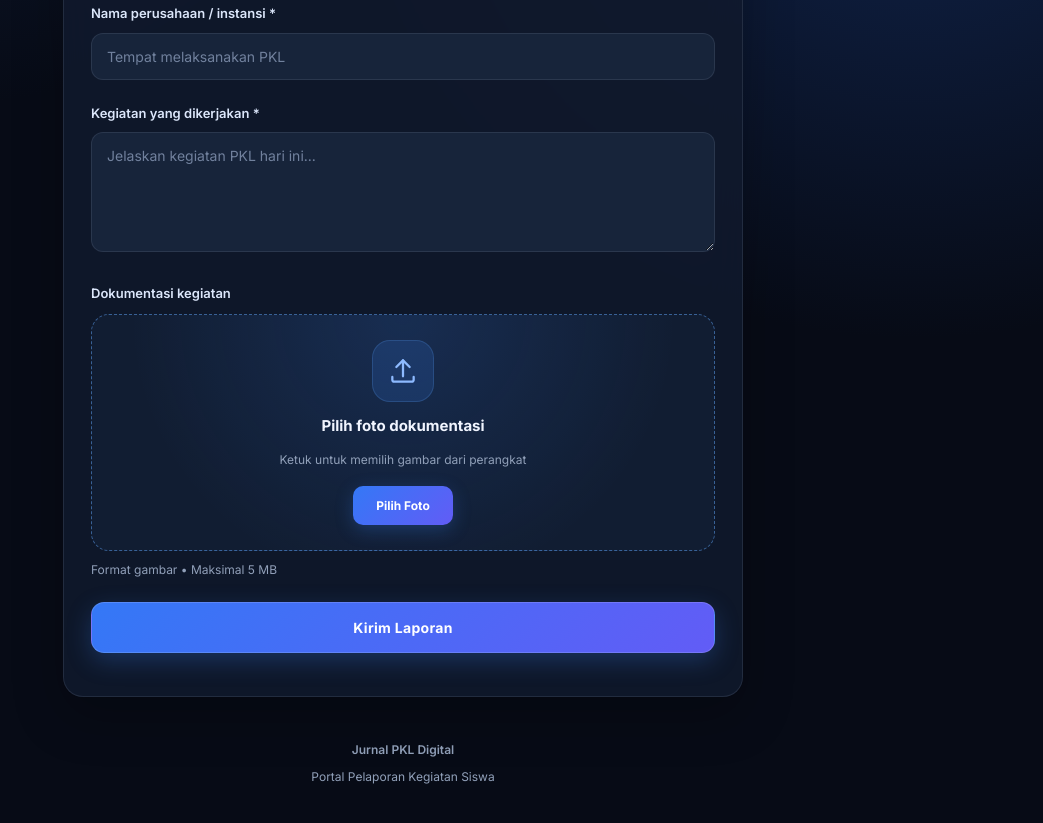
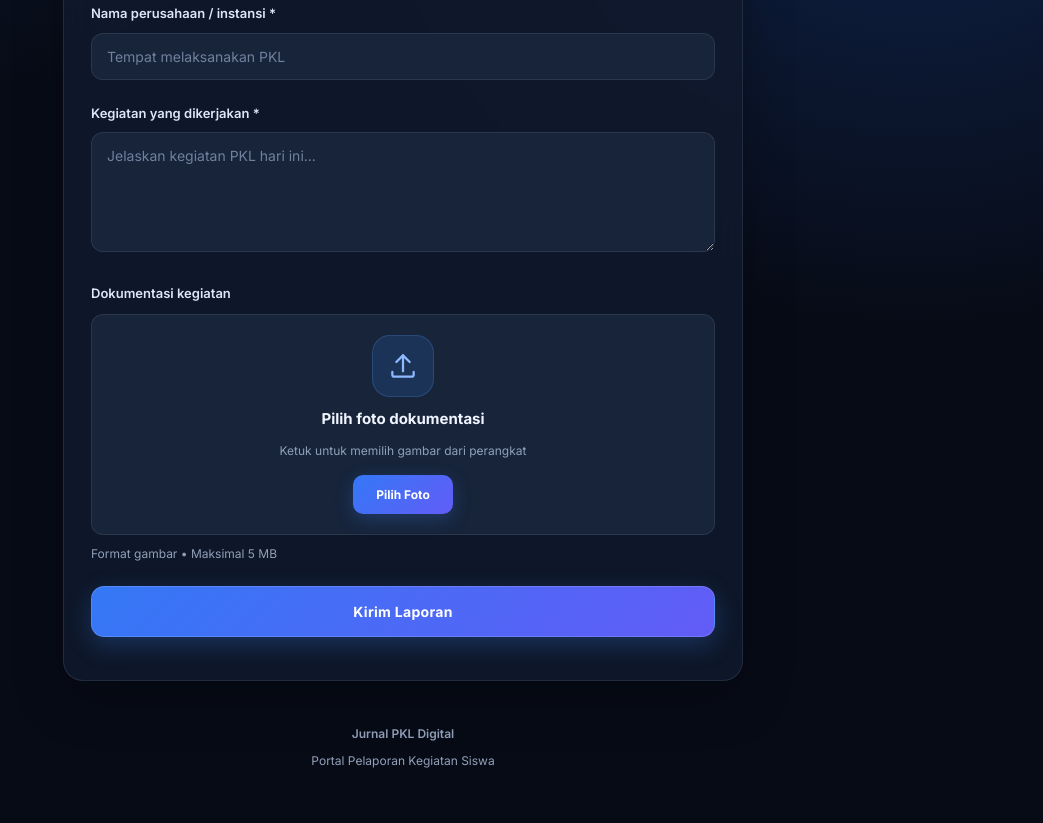
Before and after one commit to web-faiz-belajar/Jurnal-PKL-, a plain HTML site: page index.html in a window 1280 px wide. Shown: the part 855-1678 px from the top of the page, without its empty margins (237-1280 px from the left). Drawn offline with Linux system fonts and the light colour scheme.

Commit message:
Update style.css

```diff
--- a/style.css
+++ b/style.css
@@ -288,19 +288,17 @@ input[type="file"]::file-selector-button:hover {
   flex-direction: column;
   align-items: center;
   justify-content: center;
-  gap: 12px;
+  gap: 10px;
   width: 100%;
-  min-height: 190px;
-  padding: 25px 18px;
+  min-height: 155px;
+  padding: 20px;
   margin-top: 10px;
-  border: 1.5px dashed rgba(96, 165, 250, .5);
-  border-radius: 18px;
-  background:
-    radial-gradient(circle at top, rgba(59, 130, 246, .16), transparent 70%),
-    #111d32;
+  border: 1px solid var(--border);
+  border-radius: 12px;
+  background: var(--card-light);
   cursor: pointer;
   text-align: center;
-  transition: .3s ease;
+  transition: .25s ease;
 }
 
 .upload-card:hover {
```
